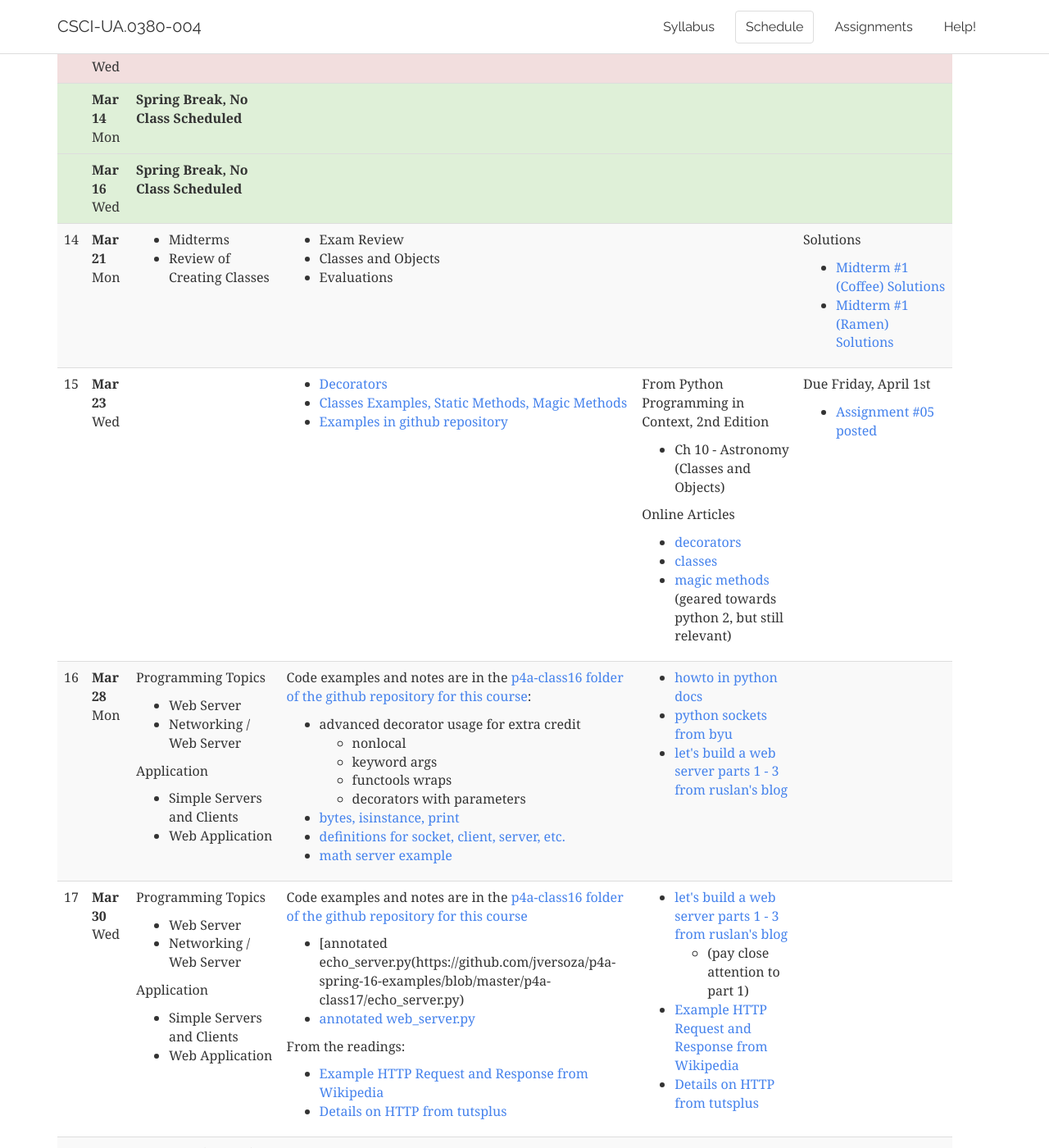
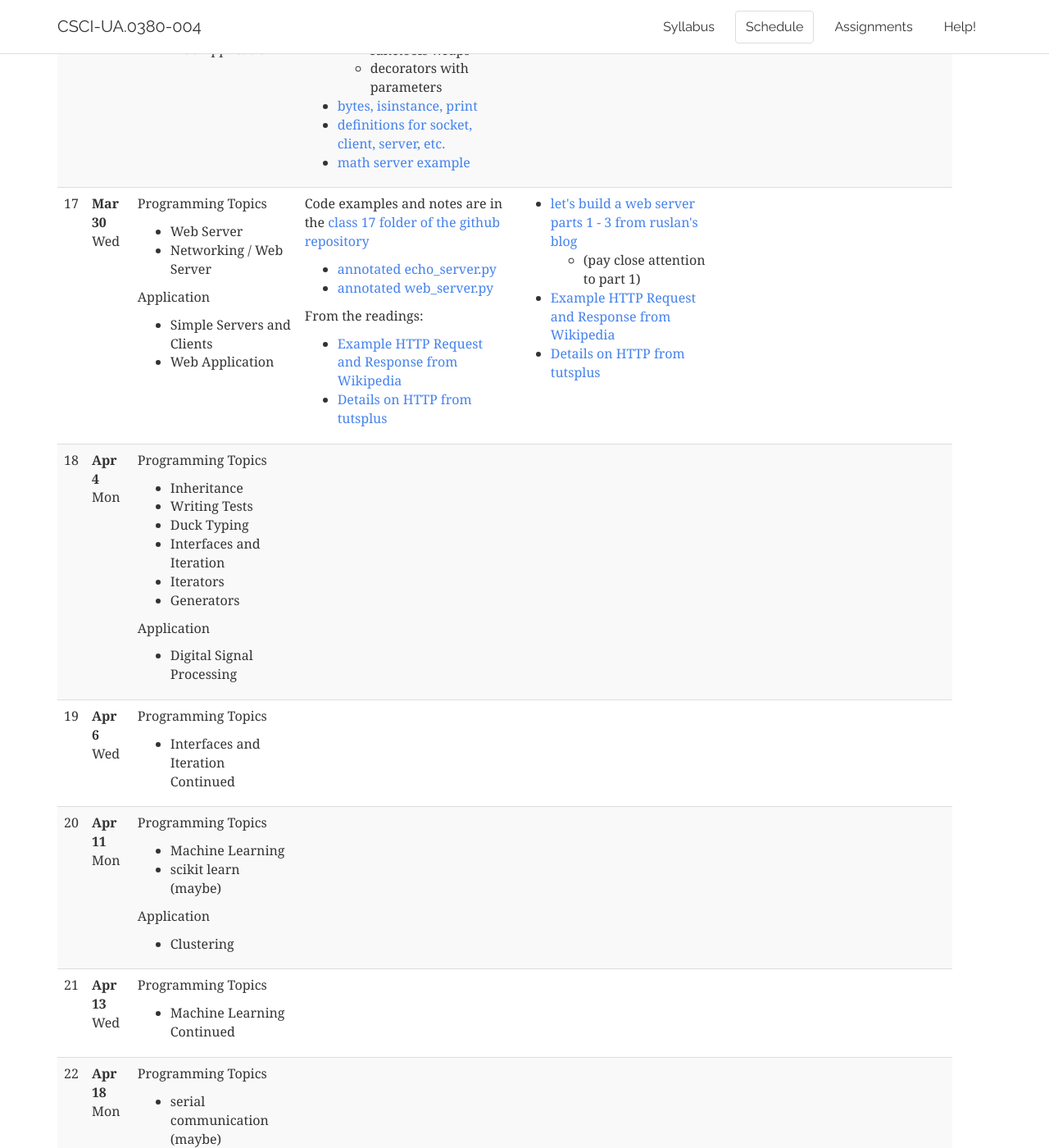
Before and after one commit to foureyes/csci-ua.0380-spring2016-004, a Jekyll site: the page built from schedule.markdown, in a window 1280 px wide and 1400 px high, scrolled down 4567 px. Shown: the whole window at 82% size. Built offline with Jekyll 4.4.1, drawn with Linux system fonts in a browser that asks for light colours.

Commit message:
fix class 17

```diff
--- a/_includes/schedule/17.markdown
+++ b/_includes/schedule/17.markdown
@@ -1,7 +1,7 @@
 	<td markdown="block">
-Code examples and notes are in the [p4a-class16 folder of the github repository for this course](https://github.com/jversoza/p4a-spring-16-examples/tree/master/p4a-class17)
+Code examples and notes are in the [class 17 folder of the github repository](https://github.com/jversoza/p4a-spring-16-examples/tree/master/p4a-class17)
 
-* [annotated echo_server.py(https://github.com/jversoza/p4a-spring-16-examples/blob/master/p4a-class17/echo_server.py)
+* [annotated echo_server.py](https://github.com/jversoza/p4a-spring-16-examples/blob/master/p4a-class17/echo_server.py)
 * [annotated web_server.py](https://github.com/jversoza/p4a-spring-16-examples/blob/master/p4a-class17/web_server.py)
 
 From the readings:
```
